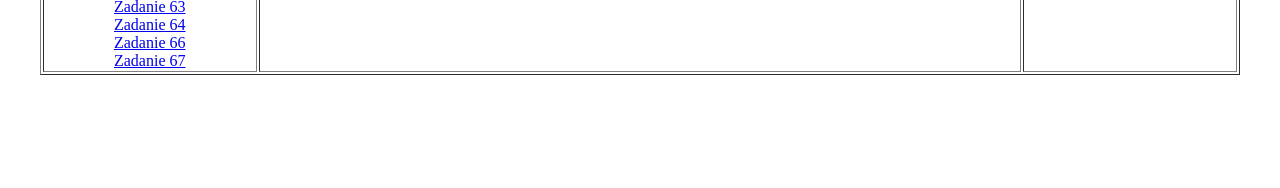
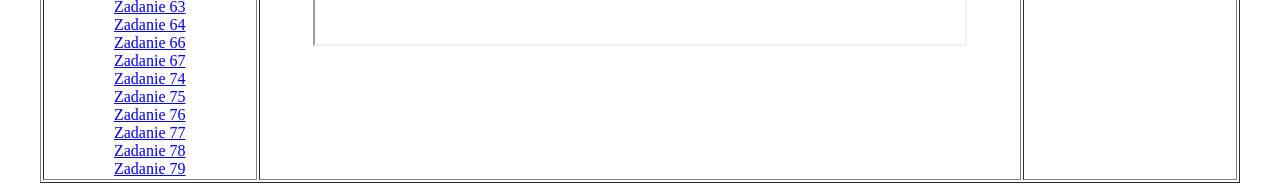
Before and after one commit to magicolaff/CSSS, a plain HTML site: page index.html in a window 1280 px wide. Shown: the part 753-941 px from the top of the page. Before the commit the page ends 836 px from the top, so only its background shows below. Drawn offline with Linux system fonts and the light colour scheme.

Commit message:
Update index.html

```diff
--- a/index.html
+++ b/index.html
@@ -94,6 +94,18 @@
  <a href="Zadanie66_mick.html" target="strony">Zadanie 66</a>
  <br>
  <a href="Zadanie67_mick.html" target="strony">Zadanie 67</a>
+<br>
+ <a href="Zadanie74_mick.html" target="strony">Zadanie 74</a>
+<br>
+ <a href="Zadanie75_mick.html" target="strony">Zadanie 75</a>
+<br>
+ <a href="Zadanie76_mick.html" target="strony">Zadanie 76</a>
+<br>
+ <a href="Zadanie77_mick.html" target="strony">Zadanie 77</a>
+<br>
+ <a href="Zadanie78_mick.html" target="strony">Zadanie 78</a>
+<br>
+ <a href="Zadanie79_mick.html" target="strony">Zadanie 79</a>
 </td>
 
  <td align=center><iframe width=650 height=650 name="strony" src="start.html" border="0"></iframe>
```
